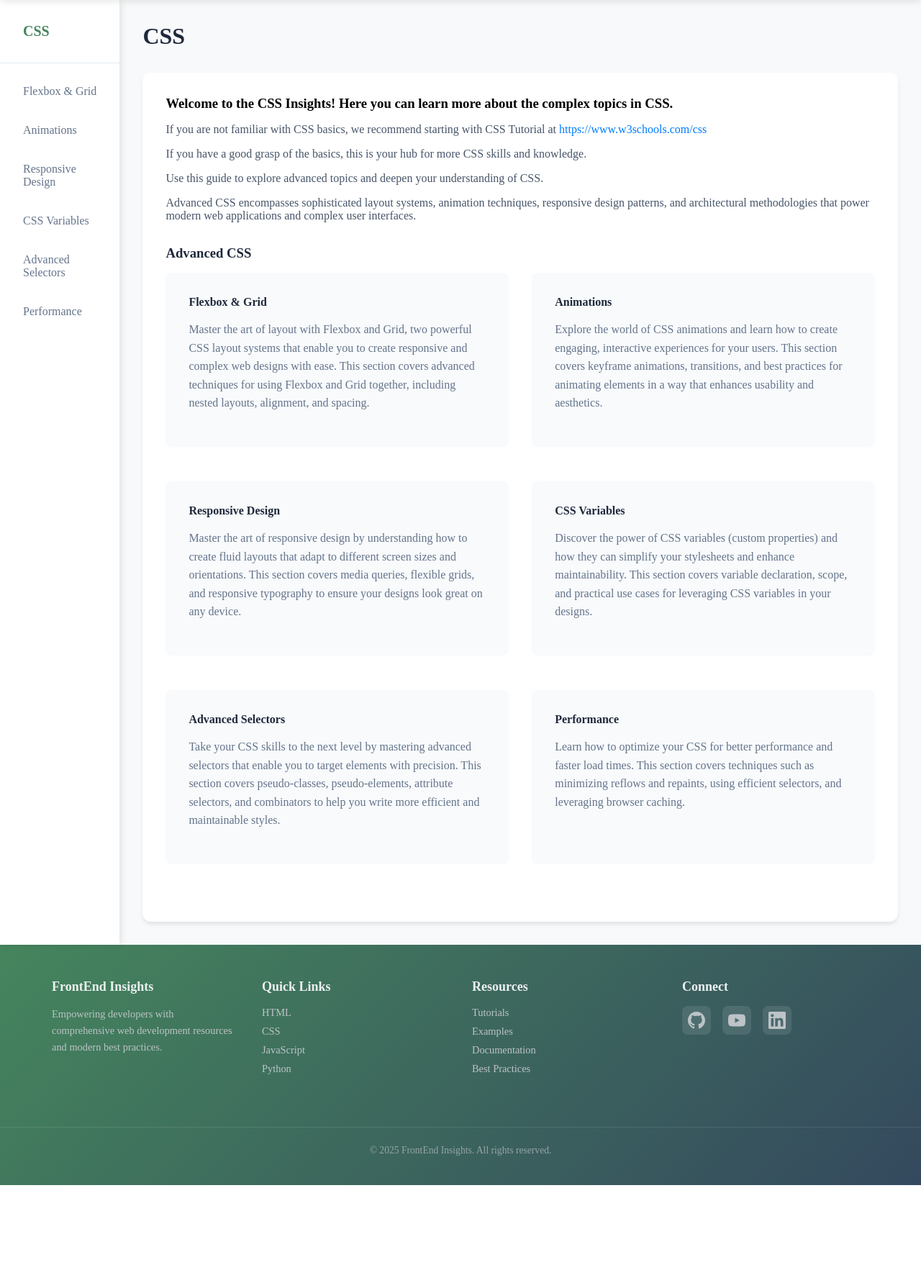
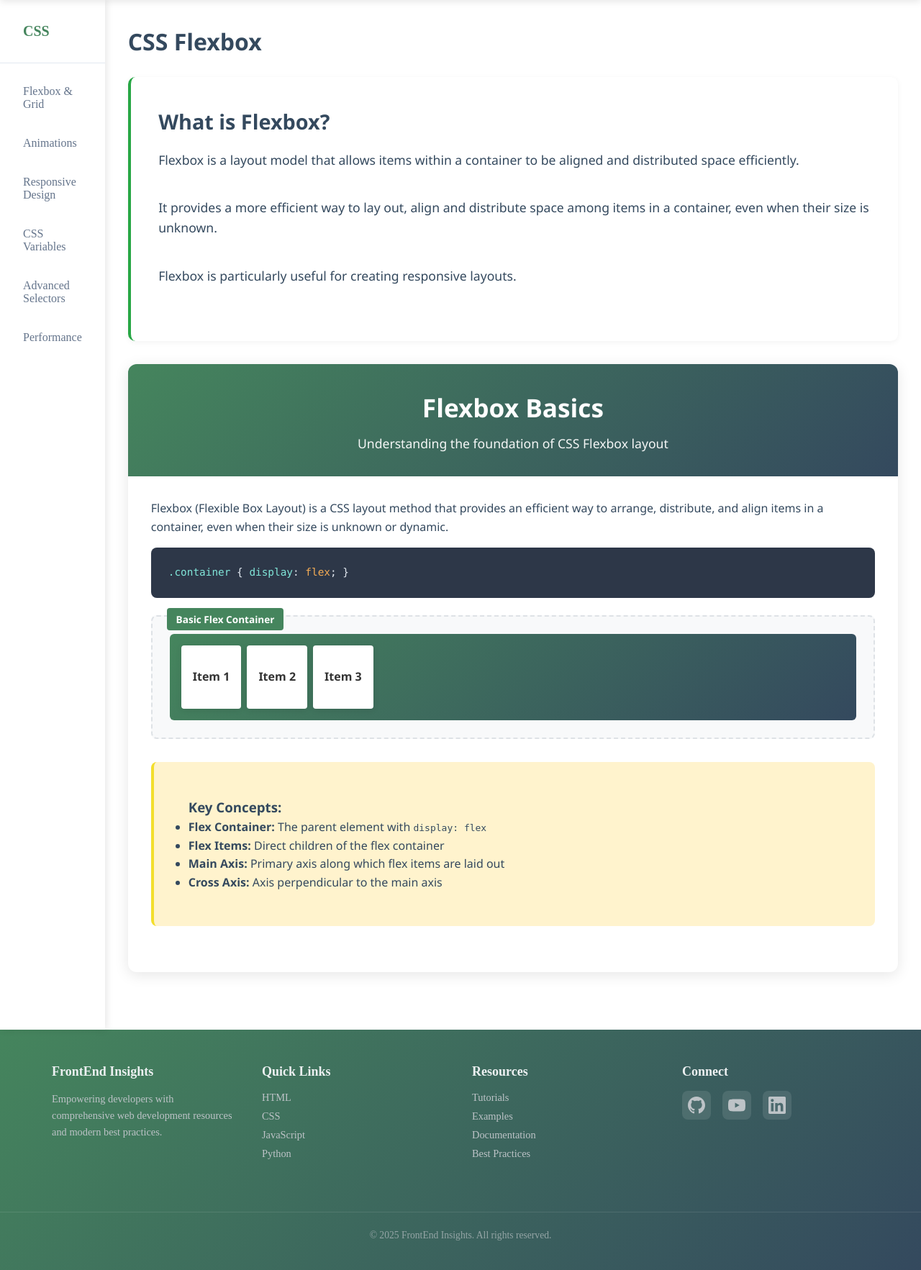
Before and after one commit to laneyreed/Front-End-Insights, a Flask app: a page that uses templates/dashboard/dashboard.html in a window 1280 px wide. Shown: the part 70-1835 px from the top of the page at 72% size. Before the commit the page ends 1717 px from the top, so only its background shows below. Run offline with Flask 3, Linux system fonts and the light colour scheme; some libraries are stand-ins or nearby versions.

Commit message:
added css flex box starter

```diff
--- a/server.py
+++ b/server.py
@@ -1,4 +1,4 @@
-from flask import Flask, render_template
+from flask import Flask, render_template, request
 
 app = Flask(__name__)
 
@@ -6,13 +6,10 @@
 def home():
     return render_template("index.html")
 
-@app.route("/gap-test")
-def gap_test():
-    return render_template("gap-test.html")
-
-
 @app.route("/dashboard/<language>")
 def language_dashboard(language):
+    print(f"Requested language dashboard: {language}")
+    print(request.args.get('concept'))
     if language == "html":
         language= "HTML"
         resources = ["HTML Tutorial", "https://www.w3schools.com/html"]
--- /dev/null
+++ b/static/css/concepts/all-concepts-intro.css
@@ -0,0 +1,95 @@
+/* ==============================================================
+    Main Concept Intro(Semantic Elements, Complex Forms etc...)
+   ============================================================== */
+
+/* ==================
+    WHOLE CONTAINER
+   ================== */
+
+.concept-main {
+  max-width: 100%;
+  overflow-x: hidden;
+  font-family: 'Segoe UI', Tahoma, Geneva, Verdana, sans-serif;
+  line-height: 1.6;
+  color: #34495e;
+}
+
+/* ====================
+    MAIN CONCEPT TITLE
+   ==================== */
+.main-concept-heading-container {
+  margin-bottom: 1.5rem;
+}
+
+/* ====================
+    MAIN CONCEPT INTRO
+   ==================== */
+
+.main-concept-intro-container {
+  background: white;
+  padding: clamp(1.5rem, 3vw, 2.5rem);
+  border-radius: 10px;
+  border-left: 4px solid #28A745;
+  margin-bottom: 2rem;
+  box-shadow: 0 2px 8px rgba(0, 0, 0, 0.05);
+}
+
+
+.main-concept-intro-container h2 {
+  font-size: clamp(1.4rem, 3vw, 1.8rem);
+  margin-bottom: 1rem;
+  font-weight: 600;
+}
+
+.main-concept-intro-container p {
+  font-size: clamp(0.95rem, 2vw, 1.1rem);
+  line-height: 1.6;
+  margin-bottom: 0.8rem;
+}
+
+
+/* =======================================
+    CONCEPT SECTIONS FOR EACH SUB CONCEPT
+   ======================================= */
+.css-concept-content-container{
+
+}
+
+.concept-section{
+  background: white;
+  border-radius: 12px;
+  box-shadow: 0 4px 20px rgba(0, 0, 0, 0.1);
+  margin-bottom: 3rem;
+  overflow: hidden;
+}
+
+.concept-header{
+  background: #45855D;
+  background: linear-gradient(135deg, rgba(69, 133, 93, 1) 0%, #34495e 100%);
+  color: white;
+  padding: 2rem;
+  text-align: center;
+}
+
+.concept-content {
+  padding: 2rem;
+}
+
+@media (max-width: 768px) {
+  .concept-content {
+    padding: 1rem;
+  }
+}
+
+/* ========================================
+    MORE INFO SECTION FOR EACH SUB CONCEPT
+   ======================================== */
+.more-info {
+  display: flex;
+  flex-direction: column;
+  background-color: #fff3cd;
+  padding: 3rem;
+  border-radius: 8px;
+  border-left: 4px solid #F3DE2C;
+  margin: 2rem 0;
+}
--- a/static/css/concepts/concept-intro.css
+++ /dev/null
@@ -1,26 +0,0 @@
-/* Main Concept Intro(Semantic Elements, Complex Forms etc...) */
-.main-concept-heading-container {
-  margin-bottom: 1.5rem;
-}
-
-.main-concept-intro-container {
-  background: white;
-  padding: clamp(1.5rem, 3vw, 2.5rem);
-  border-radius: 10px;
-  border-left: 4px solid #28A745;
-  margin-bottom: 2rem;
-  box-shadow: 0 2px 8px rgba(0, 0, 0, 0.05);
-}
-
-
-.main-concept-intro-container h2 {
-  font-size: clamp(1.4rem, 3vw, 1.8rem);
-  margin-bottom: 1rem;
-  font-weight: 600;
-}
-
-.main-concept-intro-container p {
-  font-size: clamp(0.95rem, 2vw, 1.1rem);
-  line-height: 1.6;
-  margin-bottom: 0.8rem;
-}
--- /dev/null
+++ b/static/css/concepts/css-concepts/css-concept.css
@@ -0,0 +1,162 @@
+/* =====================================================
+           CONCEPT SECTIONS
+   ===================================================== */
+
+.css-concept-title {
+  font-size: clamp(1.5rem, 4vw, 2.2rem);
+  font-weight: 600;
+  margin-bottom: 0.5rem;
+}
+
+.css-concept-description {
+  font-size: clamp(0.9rem, 2.5vw, 1.1rem);
+  opacity: 0.95;
+}
+
+
+
+/* =====================================================
+           DEMO CONTAINERS
+   ====================================================== */
+.demo-container {
+  background: #f8f9fa;
+  border: 2px dashed #dee2e6;
+  border-radius: 8px;
+  padding: 1.5rem;
+  margin: 1.5rem 0;
+  position: relative;
+}
+
+.demo-label {
+  position: absolute;
+  top: -12px;
+  left: 20px;
+  background: #45855D;
+  color: white;
+  padding: 0.3rem 0.8rem;
+  border-radius: 4px;
+  font-size: 0.85rem;
+  font-weight: 600;
+}
+
+.flex-container {
+  display: flex;
+  min-height: 120px;
+  background: #45855D;
+  background: linear-gradient(135deg, rgba(69, 133, 93, 1) 0%, #34495e 100%);
+  border-radius: 6px;
+  padding: 1rem;
+  gap: 0.5rem;
+}
+
+.flex-item {
+  background: white;
+  color: #333;
+  padding: 1rem;
+  border-radius: 4px;
+  font-weight: 600;
+  display: flex;
+  align-items: center;
+  justify-content: center;
+  min-width: 60px;
+  box-shadow: 0 2px 8px rgba(0, 0, 0, 0.1);
+  transition: all 0.3s ease;
+}
+
+.flex-item:hover {
+  transform: translateY(-2px);
+  box-shadow: 0 4px 12px rgba(0, 0, 0, 0.15);
+}
+
+/* =====================================================
+           CONTROL PANELS
+   ====================================================== */
+.controls {
+  background: #e9ecef;
+  border-radius: 8px;
+  padding: 1.5rem;
+  margin: 1rem 0;
+}
+
+.control-group {
+  margin-bottom: 1rem;
+}
+
+.control-label {
+  display: block;
+  font-weight: 600;
+  margin-bottom: 0.5rem;
+  color: #495057;
+}
+
+.control-buttons {
+  display: flex;
+  flex-wrap: wrap;
+  gap: 0.5rem;
+}
+
+.control-btn {
+  background: #6c757d;
+  color: white;
+  border: none;
+  padding: 0.5rem 1rem;
+  border-radius: 4px;
+  cursor: pointer;
+  font-size: 0.9rem;
+  transition: all 0.3s ease;
+}
+
+.control-btn:hover {
+  background: #495057;
+  transform: translateY(-1px);
+}
+
+.control-btn.active {
+  background: #007bff;
+}
+
+
+/* =====================================================
+           CODE DISPLAY
+  ===================================================== */
+.code-block {
+  background: #2d3748;
+  color: #e2e8f0;
+  padding: 1.5rem;
+  border-radius: 8px;
+  margin: 1rem 0;
+  overflow-x: auto;
+  font-family: 'Consolas', 'Monaco', 'Courier New', monospace;
+  font-size: 0.9rem;
+  line-height: 1.5;
+}
+
+.code-property {
+  color: #81e6d9;
+}
+
+.code-value {
+  color: #f6ad55;
+}
+
+
+
+@media (max-width: 768px) {
+  .flex-container {
+    min-height: 100px;
+    padding: 0.5rem;
+  }
+}
+
+
+@media (max-width: 480px) {
+  .flex-item {
+    min-width: 40px;
+    padding: 0.5rem;
+    font-size: 0.8rem;
+  }
+
+  .demo-container {
+    padding: 1rem;
+  }
+}
--- a/static/css/concepts/concept-container.css
+++ b/static/css/concepts/html-concepts/html-concept-container.css
@@ -1,11 +1,4 @@
-/* Concept */
-.concept-main {
-  max-width: 100%;
-  overflow-x: hidden;
-  font-family: 'Segoe UI', Tahoma, Geneva, Verdana, sans-serif;
-  line-height: 1.6;
-  color: #34495e;
-}
+
 
 
 
--- a/static/css/concepts/concept-info.css
+++ b/static/css/concepts/html-concepts/html-concept-info.css
@@ -5,7 +5,7 @@
 }
 
 .concept-article{
-    background: white;
+  background: white;
   padding: clamp(1.5rem, 3vw, 2.5rem);
   border-radius: 10px;
   border-left: 4px solid #28A745;
@@ -16,42 +16,15 @@
 
 
 /* INTRO: html tag intro */
-.tag {
-  background: linear-gradient(135deg, #ffffff 0%, #f8f9fa 100%);
-  border: 2px solid #F3DE2C;
-  border-radius: 12px;
-  padding: 1.5rem 2rem;
-  text-align: center;
-  box-shadow: 0 4px 15px rgba(0, 0, 0, 0.08);
-  position: relative;
-  overflow: hidden;
-  transition: all 0.3s ease;
-}
 
-.tag::before {
-  content: '';
-  position: absolute;
-  top: 0;
-  left: 0;
-  right: 0;
-  height: 3px;
-  background: #F3DE2C;
-}
-
-.tag:hover {
-  transform: translateY(-2px);
-  box-shadow: 0 6px 25px rgba(0, 0, 0, 0.12);
-  border-color: rgba(69, 133, 93, 0.4);
-}
-
-.tag h2 {
+.html-tag-header h2 {
   color: rgba(69, 133, 93, 1);
   font-family: 'Consolas', 'Monaco', 'Courier New', monospace;
   font-size: clamp(1.2rem, 3vw, 1.6rem);
   font-weight: 600;
   margin: 0 0 0.75rem 0;
   padding: 0.5rem 1rem;
-  background: rgba(69, 133, 93, 0.1);
+  background: white;
   border-radius: 8px;
   border: 1px solid rgba(69, 133, 93, 0.2);
   display: inline-block;
@@ -59,7 +32,7 @@
 
 }
 
-.tag h2::after {
+.html-tag-header h2::after {
   content: '';
   position: absolute;
   bottom: -2px;
@@ -67,7 +40,7 @@
   transform: translateX(-50%);
   width: 30px;
   height: 2px;
-  background: rgba(69, 133, 93, 1);
+  background: red;
   border-radius: 1px;
 }
 
@@ -79,15 +52,12 @@
 
 .tag-intro-group p {
   width: 40%;
-  color: #34495e;
   font-size: clamp(0.95rem, 1.5vw, 1.1rem);
   line-height: 1;
-  margin: 0;
-  font-weight: 400;
 }
 
-.tag .tag-p {
-  color: #34495e;
+.html-tag-header .tag-p {
+  color: white;
   font-size: clamp(0.95rem, 2.5vw, 1.1rem);
   line-height: 1.6;
   margin: 0;
@@ -96,22 +66,14 @@
 
 /* Responsive adjustments for tag */
 @media (max-width: 768px) {
-  .tag {
-    padding: 1.25rem 1.5rem;
-  }
-
-  .tag h2 {
+  .html-tag-header h2 {
     padding: 0.4rem 0.8rem;
     margin-bottom: 0.5rem;
   }
 }
 
 @media (max-width: 480px) {
-  .tag {
-    padding: 1rem;
-  }
-
-  .tag h2 {
+  .html-tag-header h2 {
     padding: 0.3rem 0.6rem;
   }
 }
@@ -146,12 +108,4 @@
 
 
 /* BEST PRACTICES */
-/* Best Practices Section */
-.best-practices {
-  display: flex;
-  background-color: #fff3cd;
-  padding: 3rem;
-  border-radius: 8px;
-  border-left: 4px solid #F3DE2C;
-  margin: 2rem 0;
-}
+/* styled in all-concepts-intro.css */
--- a/static/css/main.css
+++ b/static/css/main.css
@@ -7,14 +7,23 @@
 
 /***************************** Concept Styles *****************************/
 /*Concept Info */
-@import url('./concepts/concept-container.css');
-@import url('./concepts/concept-intro.css');
-@import url('./concepts/concept-info.css');
+@import url('./concepts/all-concepts-intro.css');
+
+
+/***************************** HTML Concept Styles *****************************/
+@import url('./concepts/html-concepts/html-concept-info.css');
+@import url('./concepts/html-concepts/html-concept-container.css');
 
 /* Concept Code */
 @import url('./component-styles/html-code-box.css');
 /* Concept Miniwebsite */
 @import url('./component-styles/miniwebsite.css');
+
+
+
+
+/***************************** CSS Concept Styles *****************************/
+@import url('./concepts/css-concepts/css-concept.css');
 
 
 
--- /dev/null
+++ b/templates/dashboard/concept.html
@@ -0,0 +1,49 @@
+{% from "dashboard/macros/_html_concept.html" import render_concept %}
+{% from "dashboard/macros/_css_concept.html" import render_css_concept %}
+
+
+{% if request.args.get('concept') == 'Semantic Elements' %}<!-- Conditional content includes based on request parameters -->
+    {{ render_concept(
+        "HTML Semantic Elements",
+        "What are Semantic Elements?",
+        [
+            "Semantic elements clearly describe their meaning in a human and machine-readable way.",
+            "They provide structure and meaning to the content they enclose, improving accessibility and SEO.",
+            "Using semantic elements helps create a well-structured and meaningful HTML document."
+        ],
+        [
+        ['<header>', 'used to represent introductory content or a group of navigational links', ['Use for main page headers', 'Can be used multiple times per page within sections', 'Avoid using for non-introductory content']],
+        ['<nav>', 'defines a set of navigation links', ['Use for primary navigation links', 'Can be used multiple times per page for different navigation sections', 'Avoid using for non-navigation content']],
+        ['<main>', 'specifies the main content of a document', ['Use for the main content unique to the document', 'Should only be used once per page', 'Avoid using for repeated content like headers or footers']],
+        ['<footer>', 'defines a footer for a document or section', ['Use for the footer content of a document', 'Can be used multiple times per page within sections', 'Avoid using for non-footer content']],
+        ['<article>', 'represents a self-contained composition in a document, page, application, or site', ['Use for standalone articles or blog posts', 'Can be used multiple times per page', 'Avoid using for non-article content']],
+        ['<section>', 'defines a section in a document', ['Use for thematic grouping of content', 'Can be used multiple times per page', 'Avoid using for non-section content']],
+        ['<aside>', 'represents a portion of a document whose content is only indirectly related to the document\'s main content', ['Use for sidebars or related links', 'Can be used multiple times per page', 'Avoid using for main content']],
+        ['<h2>figure</h2><h2>figcaption</h2>','<p>represents self-contained content, often with an optional caption</p><p>defines a caption for a figure element</p>', ['Use for images, diagrams, or code snippets with captions', 'Can be used multiple times per page', 'Avoid using for non-figure content']],
+        ['<h2>details</h2><h2>summary</h2>','<p>defines a disclosure widget from which users can obtain additional information or controls</p><p>provides a summary, heading, or legend for the details element</p>', ['Use for collapsible content sections', 'Can be used multiple times per page', 'Avoid using for non-collapsible content']],
+        ['<cite>', 'used to reference a creative work, such as a book, article, or song', ['Use for titles of works', 'Can be used multiple times per page', 'Avoid using for general references']],
+        ['<q>', 'used to indicate a short inline quotation', ['Use for short quotes within a paragraph', 'Can be used multiple times per page', 'Avoid using for long quotes or blockquotes']],
+        ['<blockquote>', 'used to indicate a section that is quoted from another source', ['Use for long quotes or excerpts', 'Can be used multiple times per page', 'Avoid using for short quotes']],
+        ['<time>', 'represents a specific period in time', ['Use for dates and times', 'Can be used multiple times per page', 'Avoid using for non-time related content']],
+        ['<address>', 'provides contact information for the author/owner of a document or article', ['Use for author contact information', 'Can be used multiple times per page', 'Avoid using for non-contact information']],
+        ['<h2>dl</h2><h2>dt</h2><h2>dd</h2><h2>dfn</h2>', '<p>defines a description list</p><p>item to be described</p><p>description of item</p><p>item being defined within a description</p>', ['Use for lists of terms and descriptions', 'Can be used multiple times per page', 'Avoid using for non-description lists']],
+        ['Text-Level Semantic Elements', '<p>Text-level semantic elements are used to define the meaning of inline content within a document.</p><p>These elements help convey the structure and significance of text, making it more accessible and understandable.</p>', ['Use for inline content that has a specific meaning', 'Can be used multiple times per page', 'Avoid using for non-semantic content']]
+        ]
+    ) }}
+{% elif request.args.get('concept') == 'Flexbox & Grid' %}<!-- Conditional content includes based on request parameters -->
+    {{ render_css_concept(
+        "CSS Flexbox",
+        "What is Flexbox?",
+        [
+            "Flexbox is a layout model that allows items within a container to be aligned and distributed space efficiently.",
+            "It provides a more efficient way to lay out, align and distribute space among items in a container, even when their size is unknown.",
+            "Flexbox is particularly useful for creating responsive layouts."
+        ],
+        [
+        ['Flexbox Basics', 'Understanding the foundation of CSS Flexbox layout', ['Flex Container: The parent element with display: flex', 'Flex Items: Direct children of the flex container', 'Main Axis: Primary axis along which flex items are laid out', 'Cross Axis: Axis perpendicular to the main axis']],
+        ]
+    ) }}
+
+        {% else %}
+            <h2>No Content</h2>
+{% endif %}
--- a/templates/dashboard/dashboard.html
+++ b/templates/dashboard/dashboard.html
@@ -1,6 +1,6 @@
 {% extends 'base.html' %}
 
-{% block title %}FrontEnd Insights: CSS Home{% endblock title %}
+{% block title %}FrontEnd Insights: {{lang}} Home{% endblock title %}
 
 {% block header %}
     {% include 'dashboard/top-nav.html' %}
@@ -9,12 +9,11 @@
 {% block main %}
     <div class="dashboard-container">
         {% include 'dashboard/sidebar.html' %}
+        {% if request.args.get('concept') != None  %}<!-- Conditional content includes based on request parameters -->
+            {% include 'dashboard/concept.html' %}
+        {% else %}<!-- Conditional content includes based on request parameters -->
+            {% include 'dashboard/lang_home.html' %}
 
-        <!-- HTML Content Area -->
-        {% if request.args.get('concept') == 'Semantic Elements' %}<!-- Conditional content includes based on request parameters -->
-            {% include 'dashboard/html/semantic-elements.html' %}
-        {% else %}
-            {% include 'dashboard/lang_home.html' %}
         {% endif %}
 
     </div>
--- /dev/null
+++ b/templates/dashboard/macros/_css_concept.html
@@ -0,0 +1,59 @@
+{% macro render_css_concept(css_concept_header, css_concept_intro_h2, css_concept_intro_text, css_concept_details) %}
+<main class="concept-main">
+
+    <div class="main-concept-heading-container">
+        <h1>{{ css_concept_header }}</h1>
+    </div>
+
+    <!-- SECTION: Introduction -->
+    <section class="main-concept-intro-container" >
+        <h2>{{ css_concept_intro_h2 }}</h2>
+        {% for line in css_concept_intro_text %}
+            <p>{{ line }}</p>
+            <br>
+        {% endfor %}
+    </section>
+    <div class="css-concept-content-container">
+             {% for detail in css_concept_details %}
+        <section id="flex-basics" class="concept-section">
+            <div class="concept-header">
+                <h2 class="css-concept-title">{{ detail[0] }}</h2>
+                <p class="css-concept-description">{{ detail[1] }}</p>
+            </div>
+            <div class="concept-content">
+                <p>Flexbox (Flexible Box Layout) is a CSS layout method that provides an efficient way to arrange, distribute, and align items in a container, even when their size is unknown or dynamic.</p>
+
+                <div class="code-block">
+<span class="code-property">.container</span> {
+    <span class="code-property">display</span>: <span class="code-value">flex</span>;
+}
+                </div>
+
+                <div class="demo-container">
+                    <div class="demo-label">Basic Flex Container</div>
+                    <div class="flex-container">
+                        <div class="flex-item">Item 1</div>
+                        <div class="flex-item">Item 2</div>
+                        <div class="flex-item">Item 3</div>
+                    </div>
+                </div>
+
+                <div class="more-info key-concepts">
+                    <h3>Key Concepts:</h3>
+                    <ul>
+                        <li><strong>Flex Container:</strong> The parent element with <code>display: flex</code></li>
+                        <li><strong>Flex Items:</strong> Direct children of the flex container</li>
+                        <li><strong>Main Axis:</strong> Primary axis along which flex items are laid out</li>
+                        <li><strong>Cross Axis:</strong> Axis perpendicular to the main axis</li>
+                    </ul>
+                </div>
+
+            </div>
+        </section>
+        {% endfor %}
+    </div>
+
+
+</main>
+
+{% endmacro %}
--- /dev/null
+++ b/templates/dashboard/macros/_html_concept.html
@@ -0,0 +1,74 @@
+{% macro render_concept(concept_header, concept_intro_h2, concept_intro_text, concept_details) %}
+<main class="concept-main">
+
+    <div class="main-concept-heading-container">
+        <h1>{{ concept_header }}</h1>
+    </div>
+
+    <!-- SECTION: Introduction -->
+    <section class="main-concept-intro-container" >
+        <h2>{{ concept_intro_h2 }}</h2>
+        {% for line in concept_intro_text %}
+            <p>{{ line }}</p>
+            <br>
+        {% endfor %}
+    </section>
+
+    <div class="css-concept-content-container">
+        {% for detail in concept_details %}
+            <!-- ARTICLE: Element Demo -->
+            <!-- <article id="{{ detail[0] }}-element" class="concept-article"> -->
+            <section id="" class="concept-section">
+                <!-- HEADER -->
+                        <!-- <div class="tag"> -->
+                <div class="concept-header html-tag-header">
+                    <!------------ TAG ------------>
+                    {% if '<h2>' in detail[0] %}
+                        <div class="tag-intro-group">
+                            {{ detail[0]|safe }}
+                        </div>
+                    {% else %}
+                        <h2 class="tag-h2">{{ detail[0] }}</h2>
+                    {% endif %}
+
+                    {% if '<p>' in detail[1] %}
+                        <div class="tag-intro-group">{{ detail[1]|safe }}</div>
+                        {% else %}
+                            <p class="tag-p">{{ detail[1] }}</p>
+                    {% endif %}
+                </div>
+
+                <div class="concept-content">
+                    <div class="concept-article-example">
+                        <!-- HTML CODE EXAMPLE -->
+                        <div class="html-code-container">
+                            <div class="html-code-header">
+                                    Example
+                            </div>
+                            <div class="html-code-box readonly">
+                                {% include 'dashboard/components/example-code.html' %}
+                            </div>
+                        </div>
+                        <!-- MINI WEBSITE DEMO -->
+                        <div class="mini-website">
+                                {% include 'dashboard/components/mini-website.html' %}
+                        </div>
+                    </div>
+
+                    <div class="more-info best-practices">
+                            <h2>Best Practices</h2>
+                            <ul>
+                                {% for practice in detail[2] %}
+                                <li>{{ practice }}</li>
+                                {% endfor %}
+                            </ul>
+                    </div>
+                </div>
+            </section>
+
+        {% endfor %}
+
+    </div>
+</main>
+
+{% endmacro %}
```
Also changed, not shown: templates/TemplateStructure.md (+2 -2 lines), templates/dashboard/html/semantic-elements.html (deleted, +0 -28 lines), templates/dashboard/macros/_concept.html (deleted, +0 -79 lines).
